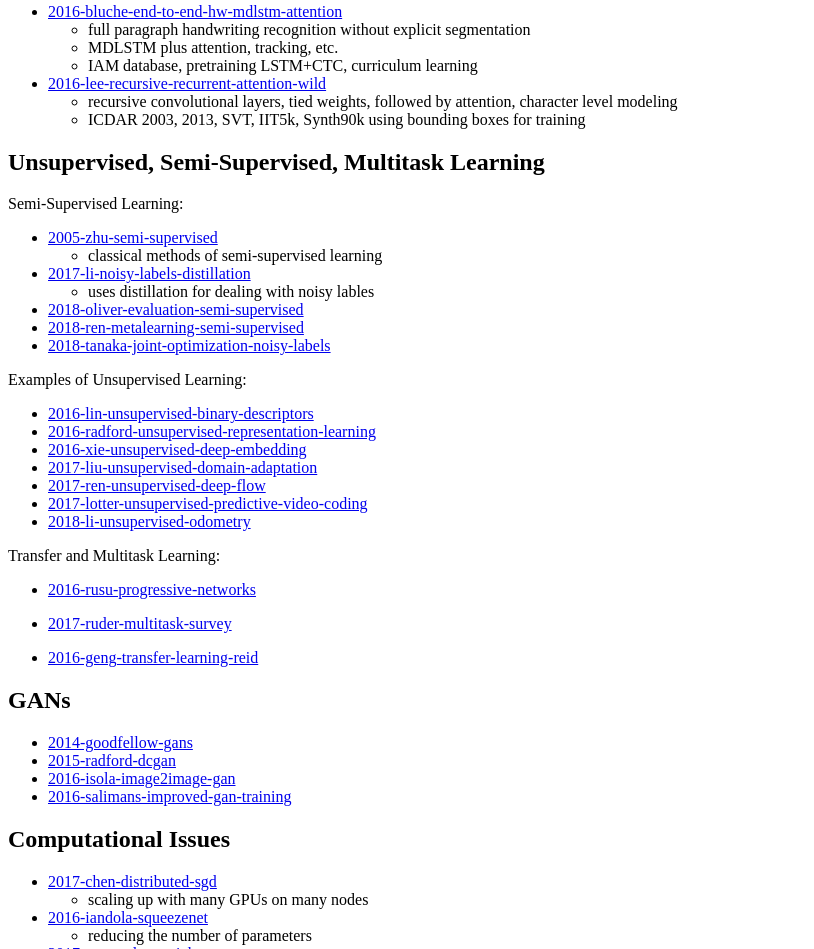
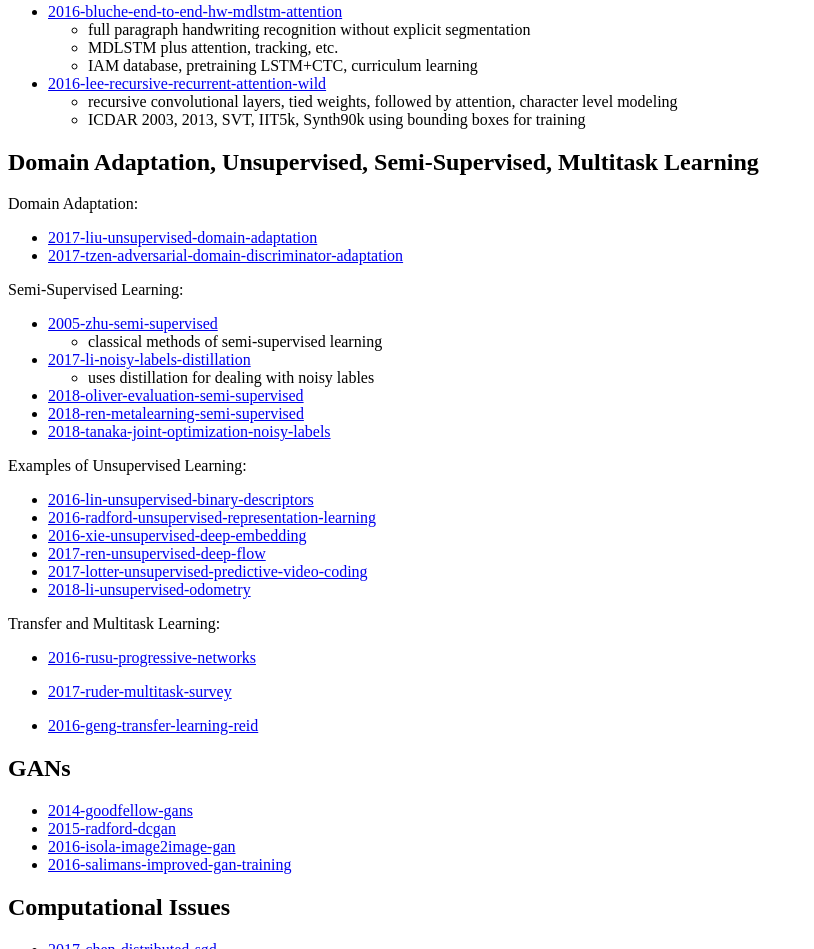
Before and after one commit to tmbdev-tutorials/icdar2019-readings, a plain HTML site: page index.html in a window 1280 px wide. Shown: the part 2992-3941 px from the top of the page, without its empty margins (0-814 px from the left). Drawn offline with Linux system fonts and the light colour scheme.

Commit message:
updated readme

```diff
--- a/index.html
+++ b/index.html
@@ -261,7 +261,12 @@
 <li>ICDAR 2003, 2013, SVT, IIT5k, Synth90k using bounding boxes for training</li>
 </ul></li>
 </ul>
-<h2 id="unsupervised-semi-supervised-multitask-learning">Unsupervised, Semi-Supervised, Multitask Learning</h2>
+<h2 id="domain-adaptation-unsupervised-semi-supervised-multitask-learning">Domain Adaptation, Unsupervised, Semi-Supervised, Multitask Learning</h2>
+<p>Domain Adaptation:</p>
+<ul>
+<li><a href="Learning/2017-liu-unsupervised-domain-adaptation.pdf">2017-liu-unsupervised-domain-adaptation</a></li>
+<li><a href="Learning/2017-tzen-adversarial-domain-discriminator-adaptation.pdf">2017-tzen-adversarial-domain-discriminator-adaptation</a></li>
+</ul>
 <p>Semi-Supervised Learning:</p>
 <ul>
 <li><a href="Learning/2005-zhu-semi-supervised.pdf">2005-zhu-semi-supervised</a>
@@ -281,7 +286,6 @@
 <li><a href="Learning/2016-lin-unsupervised-binary-descriptors.pdf">2016-lin-unsupervised-binary-descriptors</a></li>
 <li><a href="Learning/2016-radford-unsupervised-representation-learning.pdf">2016-radford-unsupervised-representation-learning</a></li>
 <li><a href="Learning/2016-xie-unsupervised-deep-embedding.pdf">2016-xie-unsupervised-deep-embedding</a></li>
-<li><a href="Learning/2017-liu-unsupervised-domain-adaptation.pdf">2017-liu-unsupervised-domain-adaptation</a></li>
 <li><a href="Learning/2017-ren-unsupervised-deep-flow.pdf">2017-ren-unsupervised-deep-flow</a></li>
 <li><a href="Learning/2017-lotter-unsupervised-predictive-video-coding.pdf">2017-lotter-unsupervised-predictive-video-coding</a></li>
 <li><a href="Learning/2018-li-unsupervised-odometry.pdf">2018-li-unsupervised-odometry</a></li>
```
Also changed, not shown: 1 other file.
